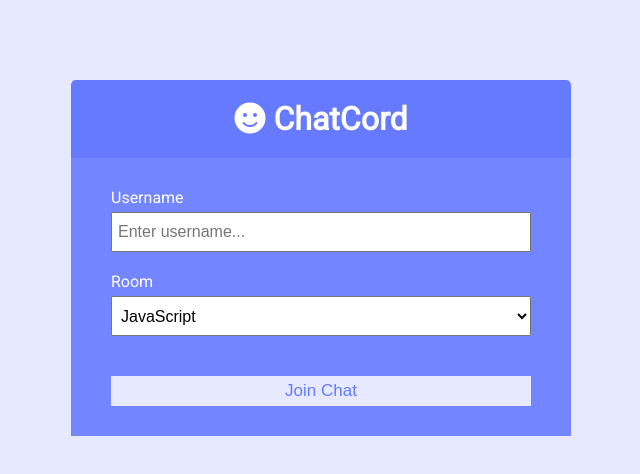
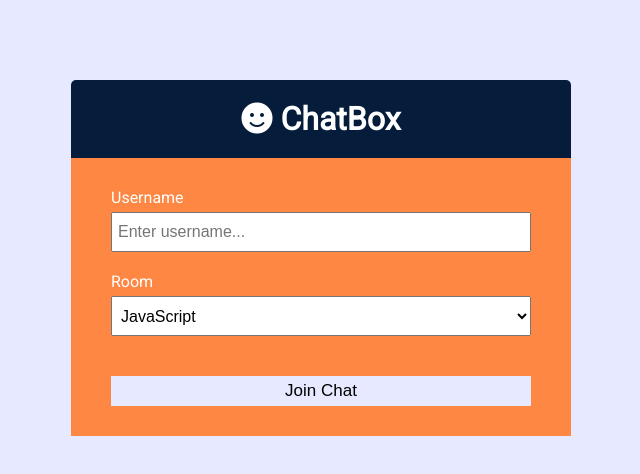
Before and after one commit to AkashKumarSingh11032001/ChatBox, a website: page public/index.html in a window 1280 px wide. Shown: the whole page, without its empty margins (319-959 px from the left). Drawn offline with Linux system fonts and the light colour scheme.

Commit message:
file final upadtion

```diff
--- a/package.json
+++ b/package.json
@@ -5,7 +5,8 @@
   "main": "server.js",
   "scripts": {
     "test": "echo \"Error: no test specified\" && exit 1",
-    "start": "node server.js"
+    "start": "node server.js",
+    "dev": "nodemon server"
   },
   "repository": {
     "type": "git",
--- a/public/css/style.css
+++ b/public/css/style.css
@@ -1,8 +1,8 @@
 @import url('https://fonts.googleapis.com/css?family=Roboto&display=swap');
 
 :root {
-    --dark-color-a: #667aff;
-    --dark-color-b: #7386ff;
+    --dark-color-a: #051c3b;
+    --dark-color-b: #fd8743;
     --light-color: #e6e9ff;
     --success-color: #5cb85c;
     --error-color: #d9534f;
@@ -29,13 +29,23 @@ a {
     text-decoration: none;
 }
 
-.btn {
+.btn{
     cursor: pointer;
     padding: 5px 15px;
     background: var(--light-color);
     color: var(--dark-color-a);
     border: 0;
     font-size: 17px;
+}
+.joinbtn {
+    cursor: pointer;
+    padding: 5px 15px;
+    background: var(--light-color);
+    color: black;
+    border: 0;
+    font-size: 17px;
+    margin-top: 20px;
+    width: 100%;
 }
 
 /* Chat Page */
--- a/public/index.html
+++ b/public/index.html
@@ -8,13 +8,13 @@
         <link rel="stylesheet" href="https://cdnjs.cloudflare.com/ajax/libs/font-awesome/5.12.1/css/all.min.css"
             integrity="sha256-mmgLkCYLUQbXn0B1SRqzHar6dCnv9oZFPEC1g1cwlkk=" crossorigin="anonymous" />
         <link rel="stylesheet" href="css/style.css" />
-        <title>ChatCord App</title>
+        <title>ChatBox WebApp</title>
     </head>
 
     <body>
         <div class="join-container">
             <header class="join-header">
-                <h1><i class="fas fa-smile"></i> ChatCord</h1>
+                <h1><i class="fas fa-smile"></i> ChatBox</h1>
             </header>
             <main class="join-main">
                 <form action="chat.html">
@@ -33,7 +33,7 @@
                             <option value="Java">Java</option>
                         </select>
                     </div>
-                    <button type="submit" class="btn">Join Chat</button>
+                    <button type="submit" class="joinbtn">Join Chat</button>
                 </form>
             </main>
         </div>
--- a/server.js
+++ b/server.js
@@ -17,7 +17,7 @@ const io = socketio(server);
 // Set static folder
 app.use(express.static(path.join(__dirname, 'public')));
 
-const botName = 'ChatCord Bot';
+const botName = 'ChatBox bot';
 
 // Run when client connects
 io.on('connection', socket => {
```
Also changed, not shown: public/chat.html (+1 -1 lines).
